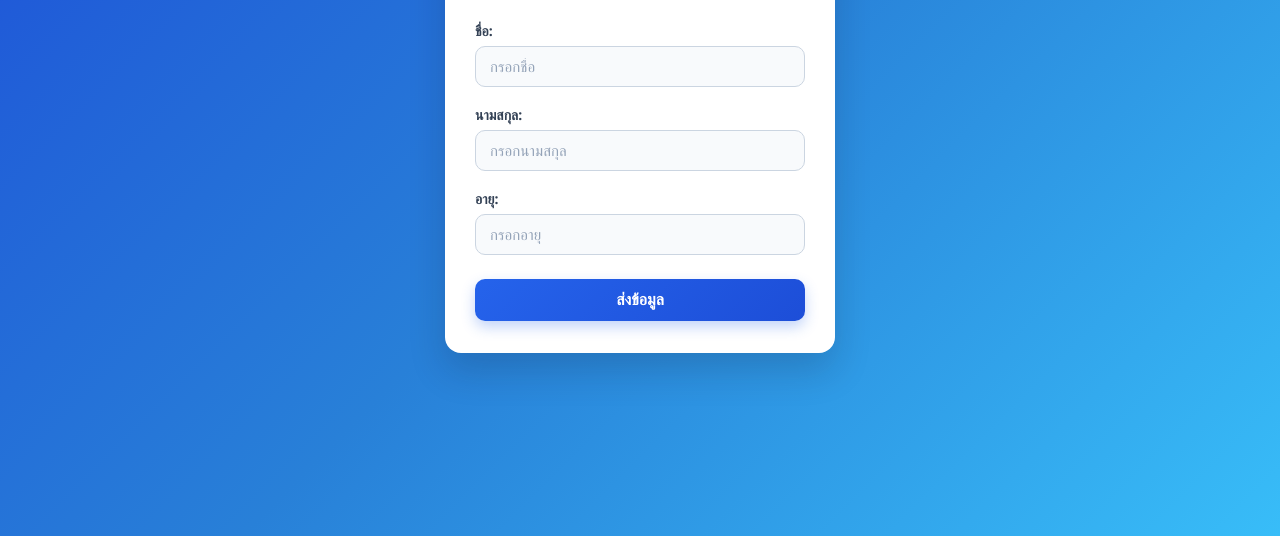
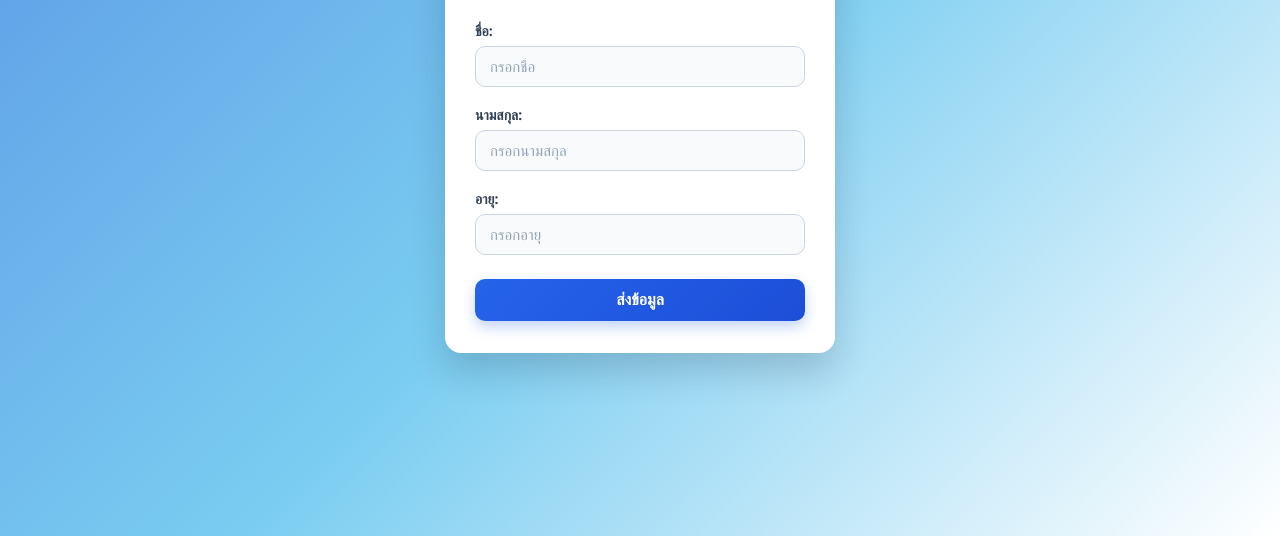
Before and after one commit to kenxd823/job2, a plain HTML site: page index.html in a window 1280 px wide. Shown: the part 264-800 px from the top of the page. Drawn offline with Linux system fonts and the light colour scheme.

Commit message:
Lighten page background gradient
Update the body gradient to transition from soft blue through sky blue to white.

```diff
--- a/style.css
+++ b/style.css
@@ -4,7 +4,7 @@
 
 body {
     font-family: "Segoe UI", Tahoma, Geneva, Verdana, sans-serif;
-    background: linear-gradient(135deg, #1d4ed8 0%, #2880d8 50%, #38bdf8 100%);
+    background: linear-gradient(135deg, #5b97e6 0%, #7acdf1 50%, #ffffff 100%);
     display: flex;
     justify-content: center;
     align-items: center;
```
